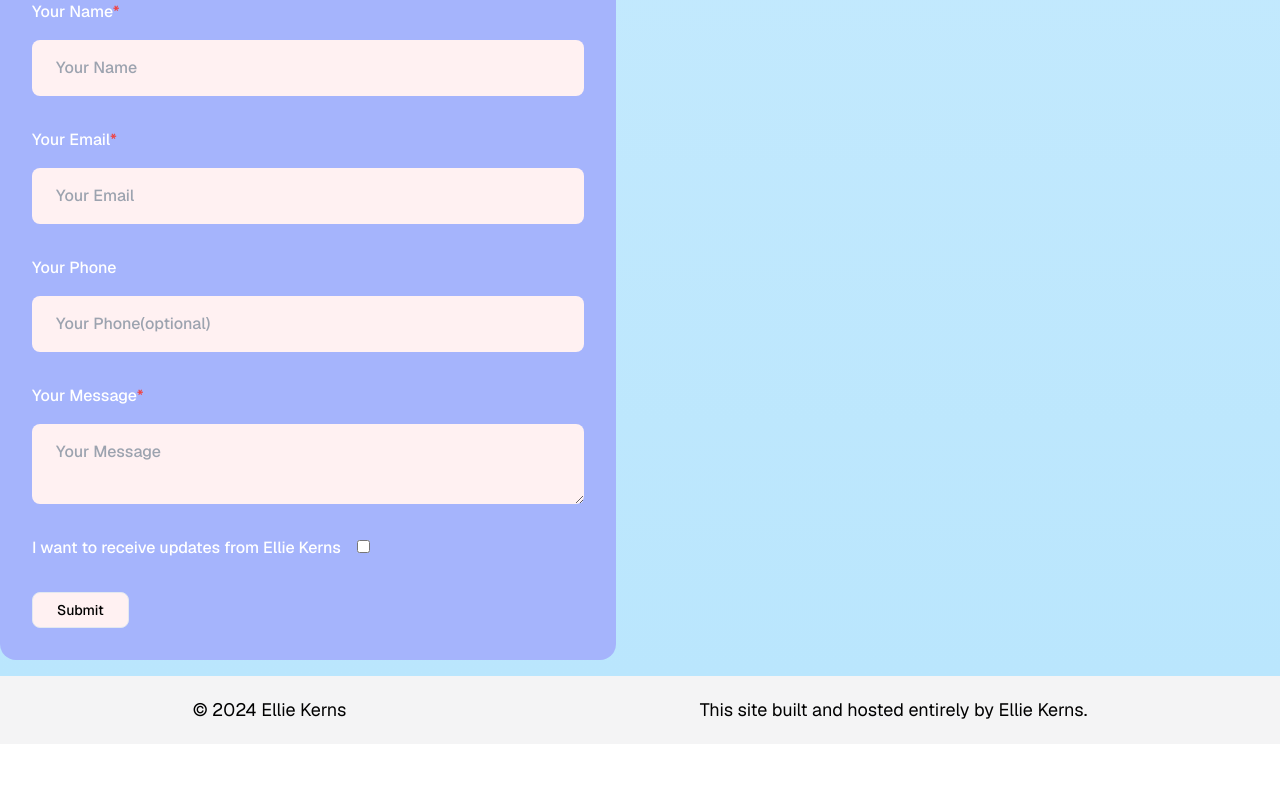
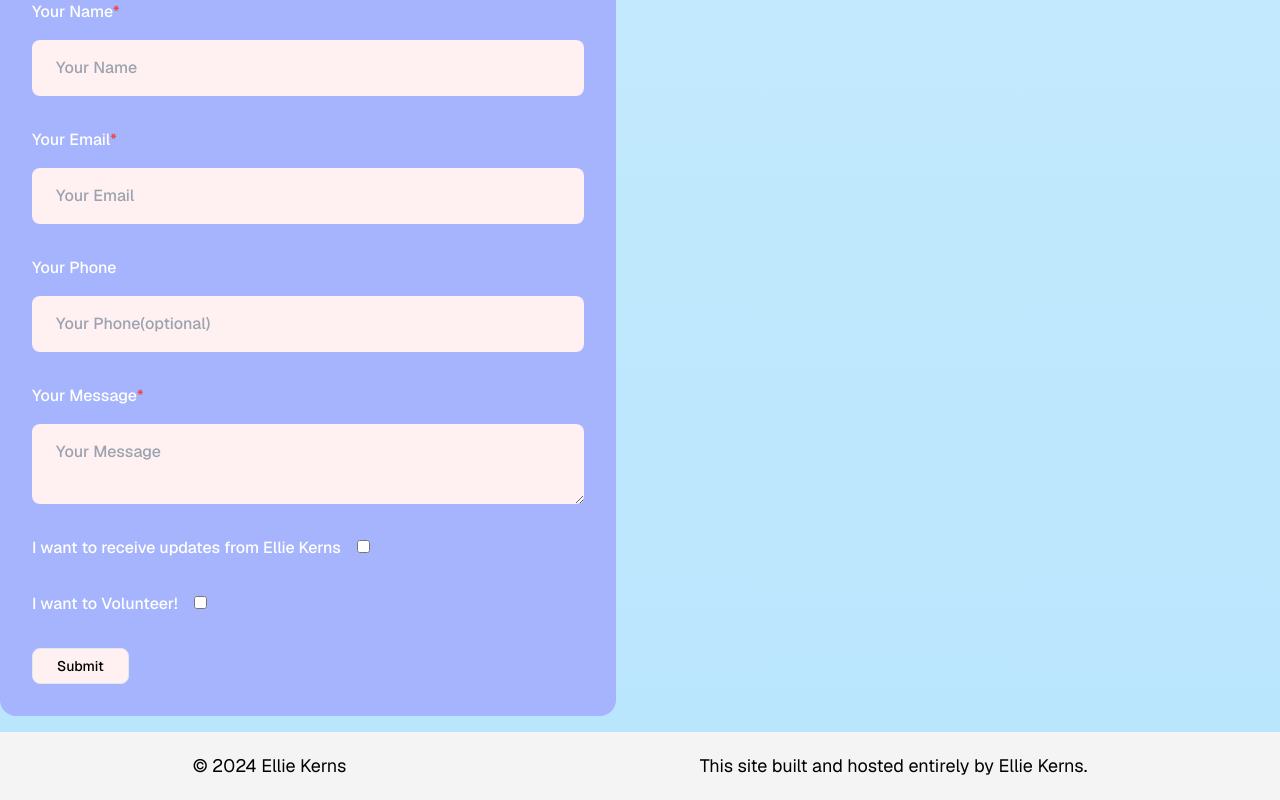
Before and after one commit to biohackerellie/epklabs-monorepo, a Next.js app: page / in a window 1280 px wide. Shown: the part 3790-4590 px from the top of the page. Before the commit the page ends 4534 px from the top, so only its background shows below. Built offline with nearby package versions, Linux system fonts and the light colour scheme; no server answers.

Commit message:
Add volunteer option to contact form

```diff
--- a/src/app/api/send/route.ts
+++ b/src/app/api/send/route.ts
@@ -22,6 +22,7 @@ export async function POST(req: NextRequest) {
 	const message = body.message as string;
 	const phone = (body.phone as string) || '';
 	const updates = body.updates as boolean;
+	const volunteer = body.volunteer as boolean;
 
 	try {
 		const { data } = await resend.emails.send({
@@ -34,6 +35,7 @@ export async function POST(req: NextRequest) {
 				message: message,
 				phone: phone,
 				updates: updates,
+				volunteer: volunteer,
 			}) as React.ReactElement,
 		});
 
--- a/src/components/Contact.tsx
+++ b/src/components/Contact.tsx
@@ -15,6 +15,7 @@ const Contact = () => {
 		phone: '',
 		message: '',
 		updates: false,
+		volunteer: false,
 	});
 	const [loading, setLoading] = useState(false);
 	const handleChange = (e: any) => {
@@ -42,6 +43,7 @@ const Contact = () => {
 					phone: '',
 					message: '',
 					updates: false,
+					volunteer: false,
 				});
 			},
 			(err) => {
@@ -134,6 +136,18 @@ const Contact = () => {
 							className='px-4 ml-4'
 						/>
 					</label>
+					<label className=''>
+						<span className='text-white font-medium mb-4'>
+							I want to Volunteer!
+						</span>
+						<input
+							type='checkbox'
+							name='volunteer'
+							checked={form.volunteer}
+							onChange={handleChange}
+							className='px-4 ml-4'
+						/>
+					</label>
 					<Button
 						type='submit'
 						variant={'outline'}
--- a/src/components/emails/index.tsx
+++ b/src/components/emails/index.tsx
@@ -7,6 +7,7 @@ export interface NotificationEmailProps {
 	message: string;
 	updates?: boolean;
 	endorsement?: boolean;
+	volunteer?: boolean;
 }
 
 export const NotificationEmail: React.FC<Readonly<NotificationEmailProps>> = ({
@@ -14,7 +15,7 @@ export const NotificationEmail: React.FC<Readonly<NotificationEmailProps>> = ({
 	name,
 	phone,
 	updates,
-
+	volunteer,
 	message,
 }) => (
 	<div>
@@ -25,6 +26,7 @@ export const NotificationEmail: React.FC<Readonly<NotificationEmailProps>> = ({
 
 		<p> Message: {message} </p>
 		{updates && <p> User wants to receive updates </p>}
+		{volunteer && <p> User wants to volunteer </p>}
 	</div>
 );
 
```
